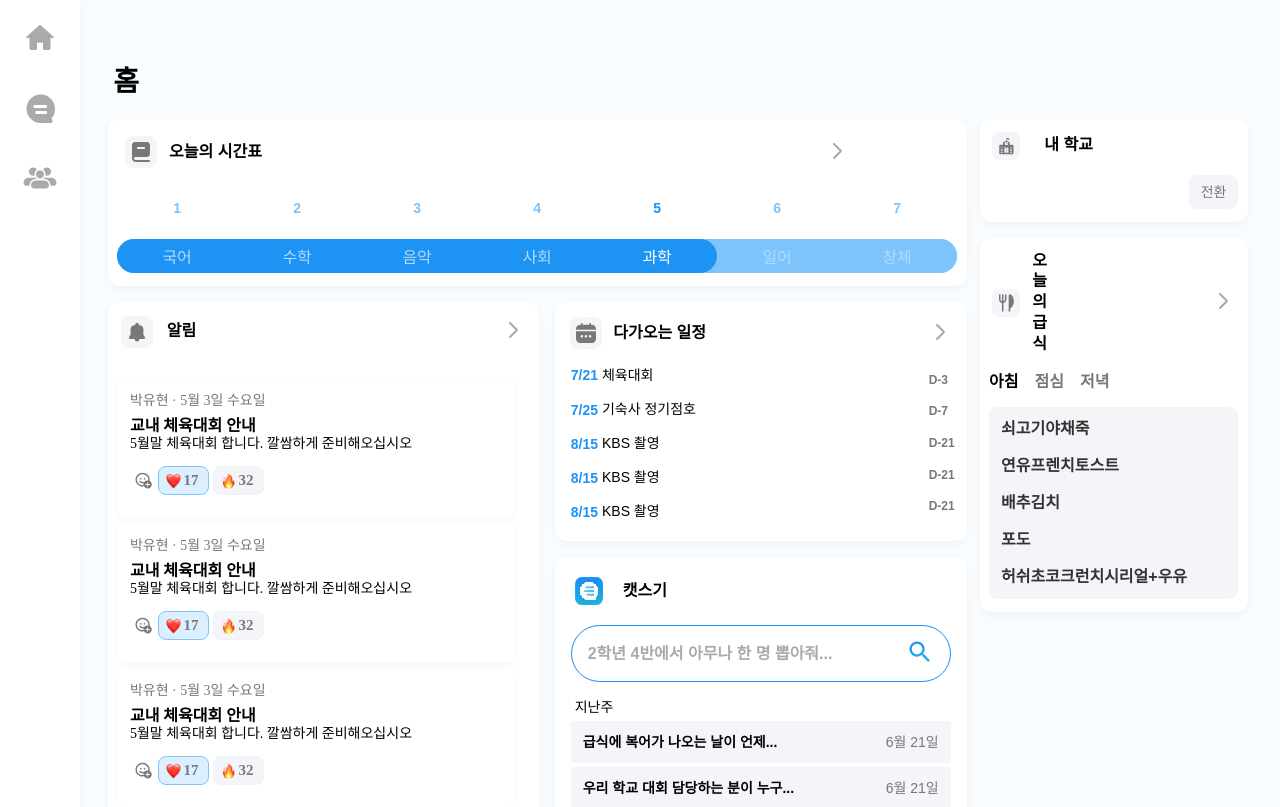
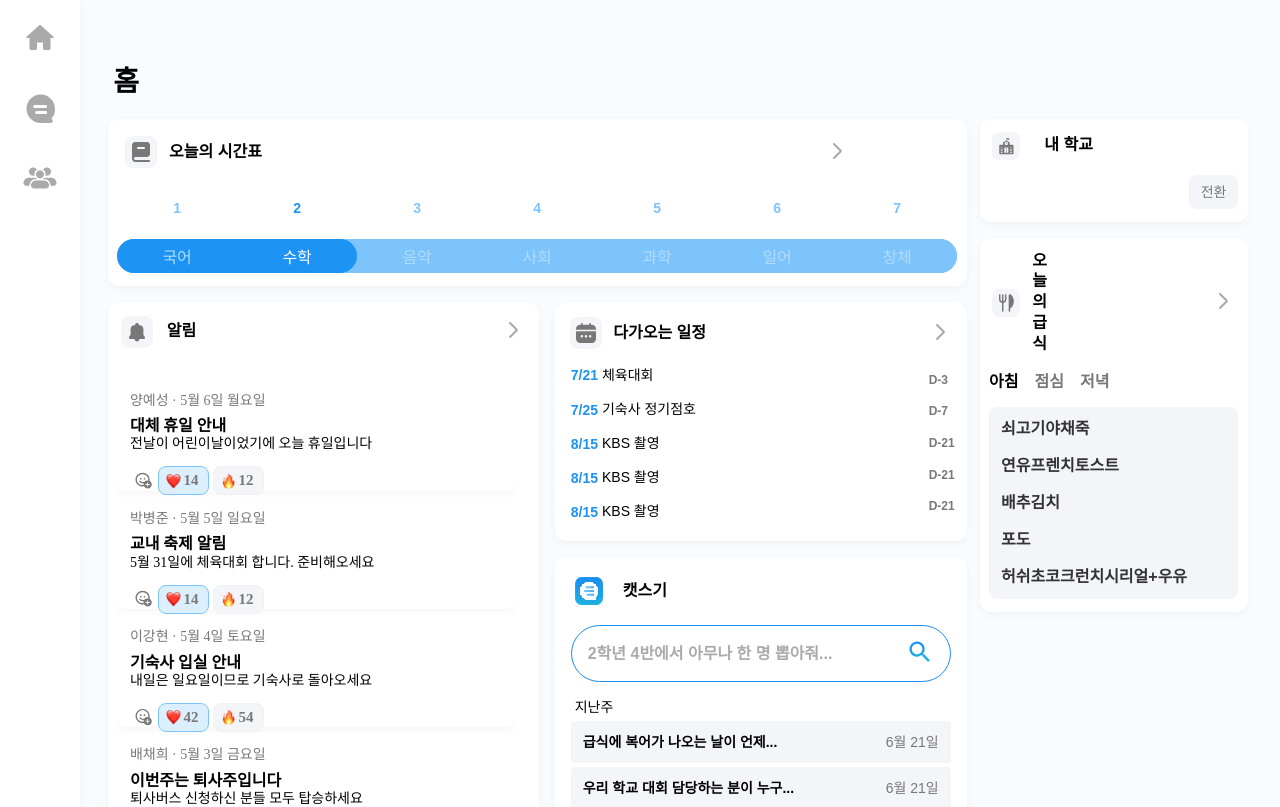
Before and after one commit to apeun-gidaechi/seugi-desktop, a React (Vite) app: page /home in a window 1280 px wide. Shown: the top 807 px of the page. Built offline with nearby package versions, Linux system fonts and the light colour scheme; no server answers; the HTML template or start-up script is replaced by a standard one.

Commit message:
Feat :: 알림 scroll

```diff
--- a/src/components/Home/Subscribed/Home.style.ts
+++ b/src/components/Home/Subscribed/Home.style.ts
@@ -125,6 +125,8 @@ export const NotificationBox = styled.div`
   position: relative;
 
   flex-direction: column;
+
+  overflow: scroll;
 
   top: 0.8em;
 
--- a/src/constants/Home/config.json
+++ b/src/constants/Home/config.json
@@ -1,39 +1,55 @@
 {
-  "today": 5,
+  "today": 2,
 
   "subject": ["국어", "수학", "음악", "사회", "과학", "일어", "창체"],
 
   "notification": [
     {
-      "author": "박유현",
-      "date": "5월 3일 수요일",
-      "title": "교내 체육대회 안내",
-      "content": "5월말 체육대회 합니다. 깔쌈하게 준비해오십시오",
-      "emoji": [17, 32],
+      "author": "양예성",
+      "date": "5월 6일 월요일",
+      "title": "대체 휴일 안내",
+      "content": "전날이 어린이날이었기에 오늘 휴일입니다",
+      "emoji": [14, 12],
       "like": [true, false]
     },
     {
-      "author": "박유현",
-      "date": "5월 3일 수요일",
-      "title": "교내 체육대회 안내",
-      "content": "5월말 체육대회 합니다. 깔쌈하게 준비해오십시오",
-      "emoji": [17, 32],
+      "author": "박병준",
+      "date": "5월 5일 일요일",
+      "title": "교내 축제 알림",
+      "content": "5월 31일에 체육대회 합니다. 준비해오세요",
+      "emoji": [14, 12],
       "like": [true, false]
     },
     {
-      "author": "박유현",
-      "date": "5월 3일 수요일",
-      "title": "교내 체육대회 안내",
-      "content": "5월말 체육대회 합니다. 깔쌈하게 준비해오십시오",
-      "emoji": [17, 32],
+      "author": "이강현",
+      "date": "5월 4일 토요일",
+      "title": "기숙사 입실 안내",
+      "content": "내일은 일요일이므로 기숙사로 돌아오세요",
+      "emoji": [42, 54],
       "like": [true, false]
     },
     {
-      "author": "박유현",
-      "date": "5월 3일 수요일",
+      "author": "배채희",
+      "date": "5월 3일 금요일",
+      "title": "이번주는 퇴사주입니다",
+      "content": "퇴사버스 신청하신 분들 모두 탑승하세요",
+      "emoji": [47, 52],
+      "like": [true, false]
+    },
+    {
+      "author": "박재욱",
+      "date": "5월 2일 목요일",
+      "title": "퇴사 버스 신청 안내",
+      "content": "퇴사주이므로 버스를 신청하기 바랍니다",
+      "emoji": [46, 85],
+      "like": [true, false]
+    },
+    {
+      "author": "이슬아",
+      "date": "5월 1일 수요일",
       "title": "교내 체육대회 안내",
       "content": "5월말 체육대회 합니다. 깔쌈하게 준비해오십시오",
-      "emoji": [17, 32],
+      "emoji": [32, 46],
       "like": [true, false]
     }
   ]
```
